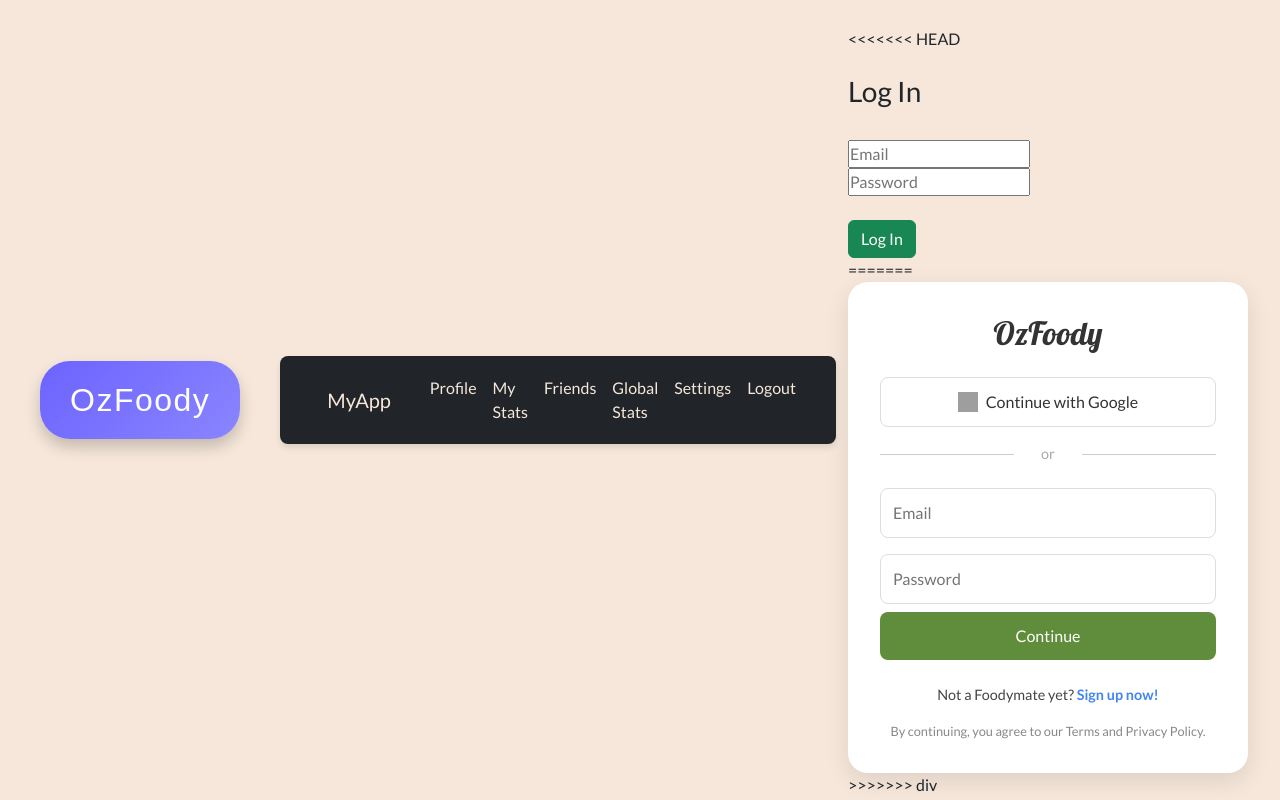
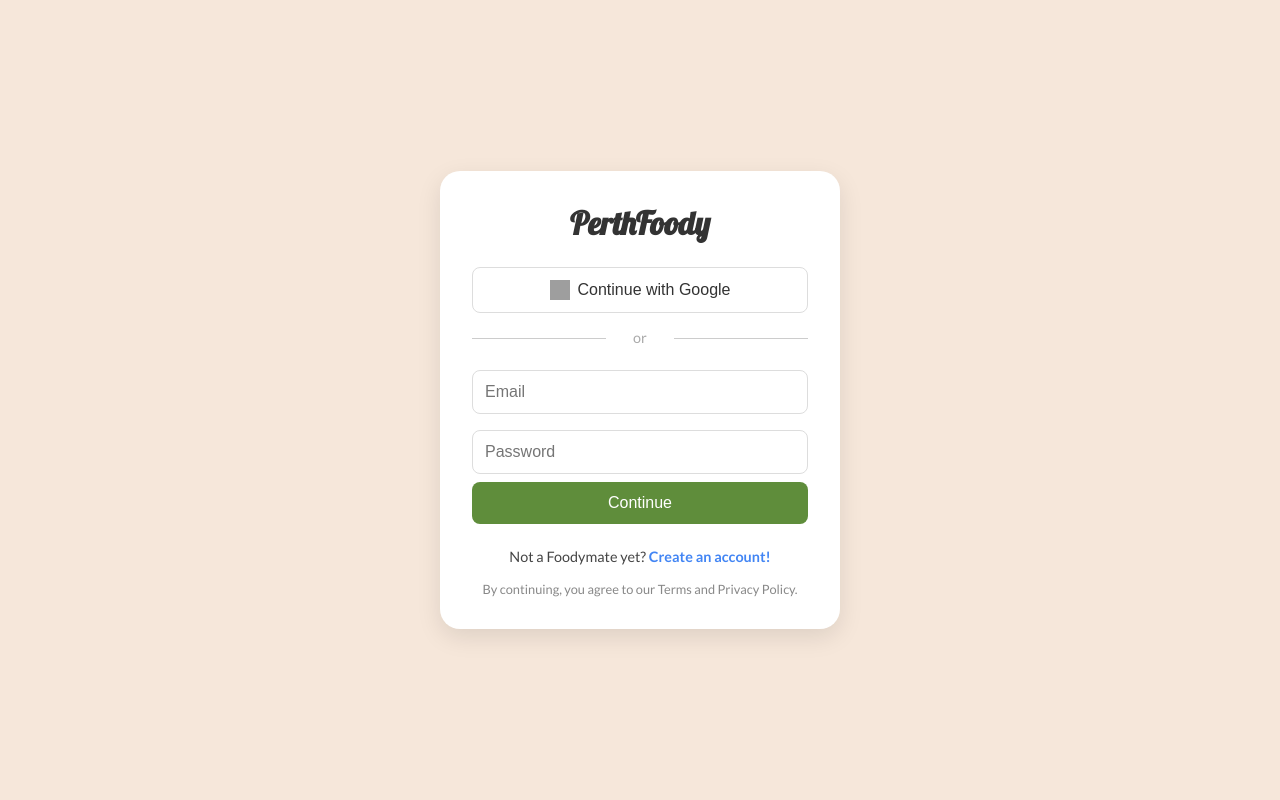
Before and after one commit to IanO7/CITS3403-Group-Project, a Flask app: page /login in a window 1280 px wide. Run offline with Flask 3, Linux system fonts and the light colour scheme; grey boxes are pictures that could not be loaded.

Commit message:
Move template files to app/templates and remove duplicate folder

```diff
--- a/app/templates/login.html
+++ b/app/templates/login.html
@@ -1,186 +1,38 @@
-{% extends "base.html" %}
-{% block title %}Log In{% endblock %}
+<!-- File: templates/login.html -->
+<!DOCTYPE html>
+<html lang="en">
+<head>
+  <meta charset="UTF-8">
+  <meta name="viewport" content="width=device-width, initial-scale=1.0">
+  <title>Login - PerthFoody</title>
+  <link href="https://fonts.googleapis.com/css2?family=Lato:wght@400;700&family=Lobster&display=swap" rel="stylesheet">
+  <link rel="stylesheet" href="../static/css/login.css">
+</head>
+<body>
+  <div class="login-container">
+    <h1>PerthFoody</h1>
 
-{% block content %}
-<<<<<<< HEAD
-<form method="POST" class="mt-4">
-  <h3>Log In</h3><br>
-  <input name="email"    type="email"    placeholder="Email"    required><br>
-  <input name="password" type="password" placeholder="Password" required><br><br>
-  <button type="submit" class="btn btn-success">Log In</button>
-</form>
-=======
-  <!-- load Lato for body text (base.html already loads Lobster) -->
-  <link
-    href="https://fonts.googleapis.com/css2?family=Lato:wght@400;700&display=swap"
-    rel="stylesheet"
-  >
-
-  <!-- inline CSS pulled from your standalone login.html -->
-  <style>
-    * {
-      box-sizing: border-box;
-      margin: 0;
-      padding: 0;
-    }
-    body {
-      background: #F6E7DA;
-      display: flex;
-      justify-content: center;
-      align-items: center;
-      height: 100vh;
-      font-family: 'Lato', sans-serif;
-    }
-    .login-container {
-      background: white;
-      padding: 2rem;
-      border-radius: 1.25rem;
-      box-shadow: 0 8px 24px rgba(0,0,0,0.1);
-      width: 100%;
-      max-width: 400px;
-      text-align: center;
-    }
-    .login-container h1 {
-      font-size: 2rem;
-      margin-bottom: 1.5rem;
-      color: #333;
-      font-family: 'Lobster', cursive;
-    }
-    .google-btn, .email-btn {
-      background: #ffffff;
-      color: #333;
-      border: 1px solid #ddd;
-      width: 100%;
-      padding: 0.75rem 1rem;
-      border-radius: 0.5rem;
-      font-size: 1rem;
-      cursor: pointer;
-      display: flex;
-      align-items: center;
-      justify-content: center;
-      gap: 0.5rem;
-      transition: background 0.3s ease;
-      margin: 0.5rem 0;
-    }
-    .google-btn:hover, .email-btn:hover {
-      background: #3367d6;
-      color: white;
-    }
-    .google-icon {
-      width: 20px;
-      height: 20px;
-    }
-    .separator {
-      margin: 1rem 0;
-      font-size: 0.9rem;
-      color: #aaa;
-      position: relative;
-    }
-    .separator::before, .separator::after {
-      content: '';
-      position: absolute;
-      top: 50%;
-      width: 40%;
-      height: 1px;
-      background: #ccc;
-    }
-    .separator::before { left: 0; }
-    .separator::after { right: 0; }
-    .login-form input {
-      width: 100%;
-      padding: 0.75rem;
-      margin: 0.5rem 0;
-      border: 1px solid #ddd;
-      border-radius: 0.5rem;
-      font-size: 1rem;
-    }
-    .login-form button {
-      width: 100%;
-      background: #5F8D3B;
-      color: white;
-      border: none;
-      padding: 0.75rem;
-      border-radius: 0.5rem;
-      font-size: 1rem;
-      cursor: pointer;
-      transition: background 0.3s ease;
-    }
-    .login-form button:hover {
-      background: #5E512B;
-    }
-    .signup-line {
-      margin-top: 1.5rem;
-      font-size: 0.9rem;
-      color: #444;
-    }
-    .signup-line a {
-      color: #4285F4;
-      text-decoration: none;
-      font-weight: bold;
-    }
-    .signup-line a:hover {
-      text-decoration: underline;
-    }
-    .footer {
-      margin-top: 1rem;
-      font-size: 0.8rem;
-      color: #888;
-    }
-  </style>
-
-  <!-- actual login UI -->
-  <div class="login-container">
-    <h1>OzFoody</h1>
-
-    <!-- Google button (stub) -->
     <button class="google-btn" onclick="handleGoogleLogin()">
-      <img
-        class="google-icon"
-        src="https://www.svgrepo.com/show/475656/google-color.svg"
-        alt="Google Icon"
-      >
+      <img class="google-icon" src="https://www.svgrepo.com/show/475656/google-color.svg" alt="Google Icon">
       Continue with Google
     </button>
 
     <div class="separator">or</div>
 
-    <!-- email/password form -->
-    <form
-      class="login-form"
-      method="POST"
-      action="{{ url_for('auth.login') }}"
-    >
-      <input
-        name="email"
-        type="email"
-        placeholder="Email"
-        required
-      >
-      <input
-        name="password"
-        type="password"
-        placeholder="Password"
-        required
-      >
+    <form class="login-form" onsubmit="handleEmailLogin(event)">
+      <input type="email" placeholder="Email" required>
+      <input type="password" placeholder="Password" required>
       <button type="submit">Continue</button>
     </form>
 
     <div class="signup-line">
-      Not a Foodymate yet?
-      <a href="{{ url_for('auth.sign_up') }}">Sign up now!</a>
+        Not a Foodymate yet? <a href="../templates/signup.html">Create an account!</a>
     </div>
 
     <div class="footer">
       By continuing, you agree to our Terms and Privacy Policy.
     </div>
   </div>
-
-  <!-- JS stubs -->
-  <script>
-    function handleGoogleLogin() {
-      // TODO: redirect to your OAuth endpoint
-      alert("Redirecting to Google login...");
-    }
-  </script>
->>>>>>> div
-{% endblock %}
+  <script src="../static/js/login.js"></script>
+</body>
+</html>
```
Also changed, not shown: templates/login.html (deleted, +0 -38 lines), app/templates/signup.html (renamed from templates/signup.html).
